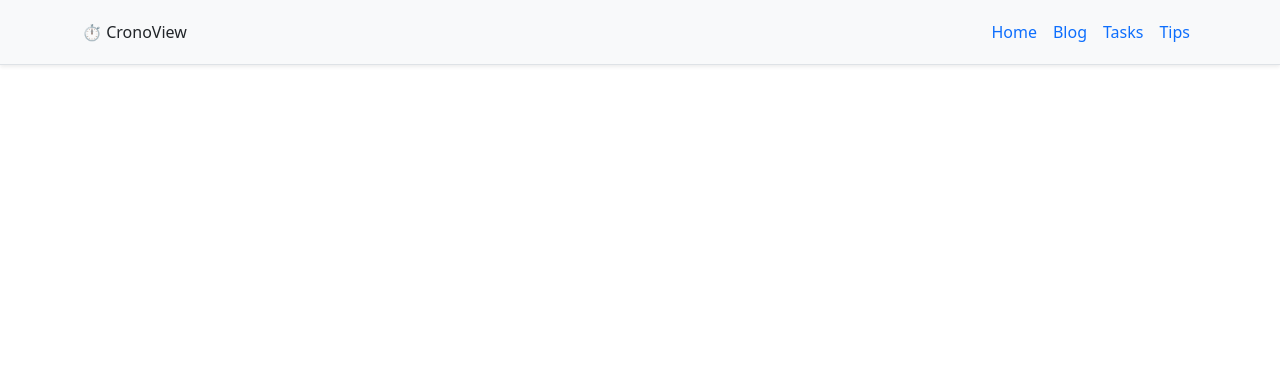
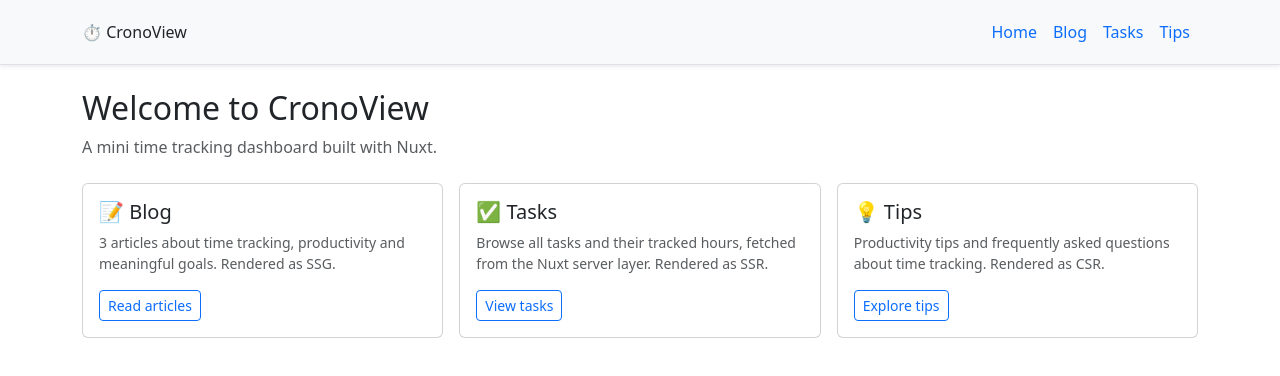
Before and after one commit to dechouriog/Chronoviews, a Nuxt app in the folder nuxt/: page / in a window 1280 px wide. Shown: the top 376 px of the page. Built offline with nearby package versions, Linux system fonts and the light colour scheme.

Commit message:
Creado: Estructura de carpetas proyecto nuxt

```diff
--- /dev/null
+++ b/nuxt/app/pages/index.vue
@@ -0,0 +1,42 @@
+<template>
+  <div>
+    <h1 class="h2 mb-2">Welcome to CronoView</h1>
+    <p class="text-body-secondary mb-4">A mini time tracking dashboard built with Nuxt.</p>
+
+    <div class="row g-3">
+      <div class="col-md-4">
+        <div class="card h-100">
+          <div class="card-body">
+            <h5 class="card-title">📝 Blog</h5>
+            <p class="card-text text-body-secondary small">
+              3 articles about time tracking, productivity and meaningful goals. Rendered as SSG.
+            </p>
+            <NuxtLink to="/blog" class="btn btn-sm btn-outline-primary">Read articles</NuxtLink>
+          </div>
+        </div>
+      </div>
+      <div class="col-md-4">
+        <div class="card h-100">
+          <div class="card-body">
+            <h5 class="card-title">✅ Tasks</h5>
+            <p class="card-text text-body-secondary small">
+              Browse all tasks and their tracked hours, fetched from the Nuxt server layer. Rendered as SSR.
+            </p>
+            <NuxtLink to="/tasks" class="btn btn-sm btn-outline-primary">View tasks</NuxtLink>
+          </div>
+        </div>
+      </div>
+      <div class="col-md-4">
+        <div class="card h-100">
+          <div class="card-body">
+            <h5 class="card-title">💡 Tips</h5>
+            <p class="card-text text-body-secondary small">
+              Productivity tips and frequently asked questions about time tracking. Rendered as CSR.
+            </p>
+            <NuxtLink to="/tips" class="btn btn-sm btn-outline-primary">Explore tips</NuxtLink>
+          </div>
+        </div>
+      </div>
+    </div>
+  </div>
+</template>
```
Also changed, not shown: nuxt/app/pages/blog/index.vue (added), nuxt/app/pages/tasks/index.vue (added), nuxt/app/pages/tips/index.vue (added).
